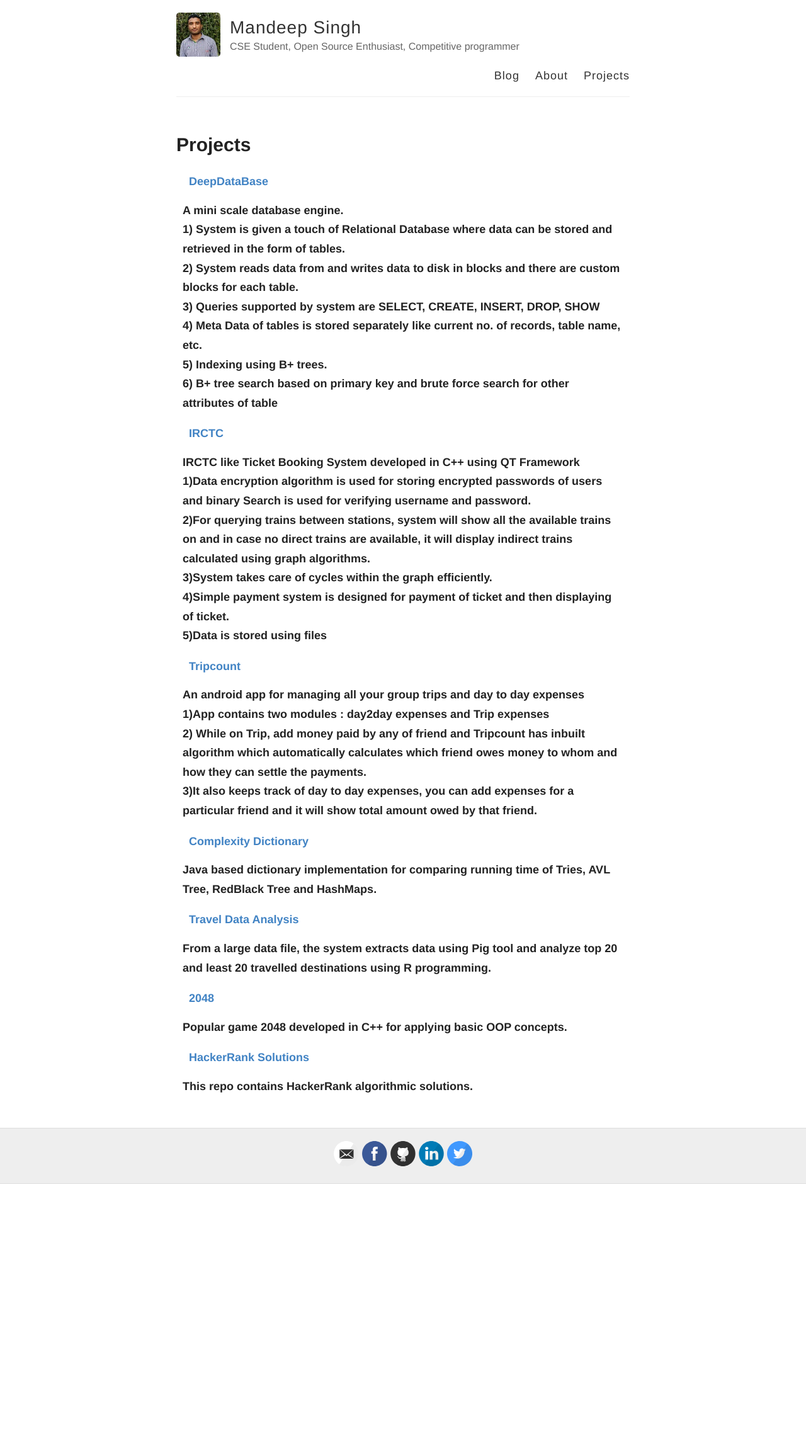
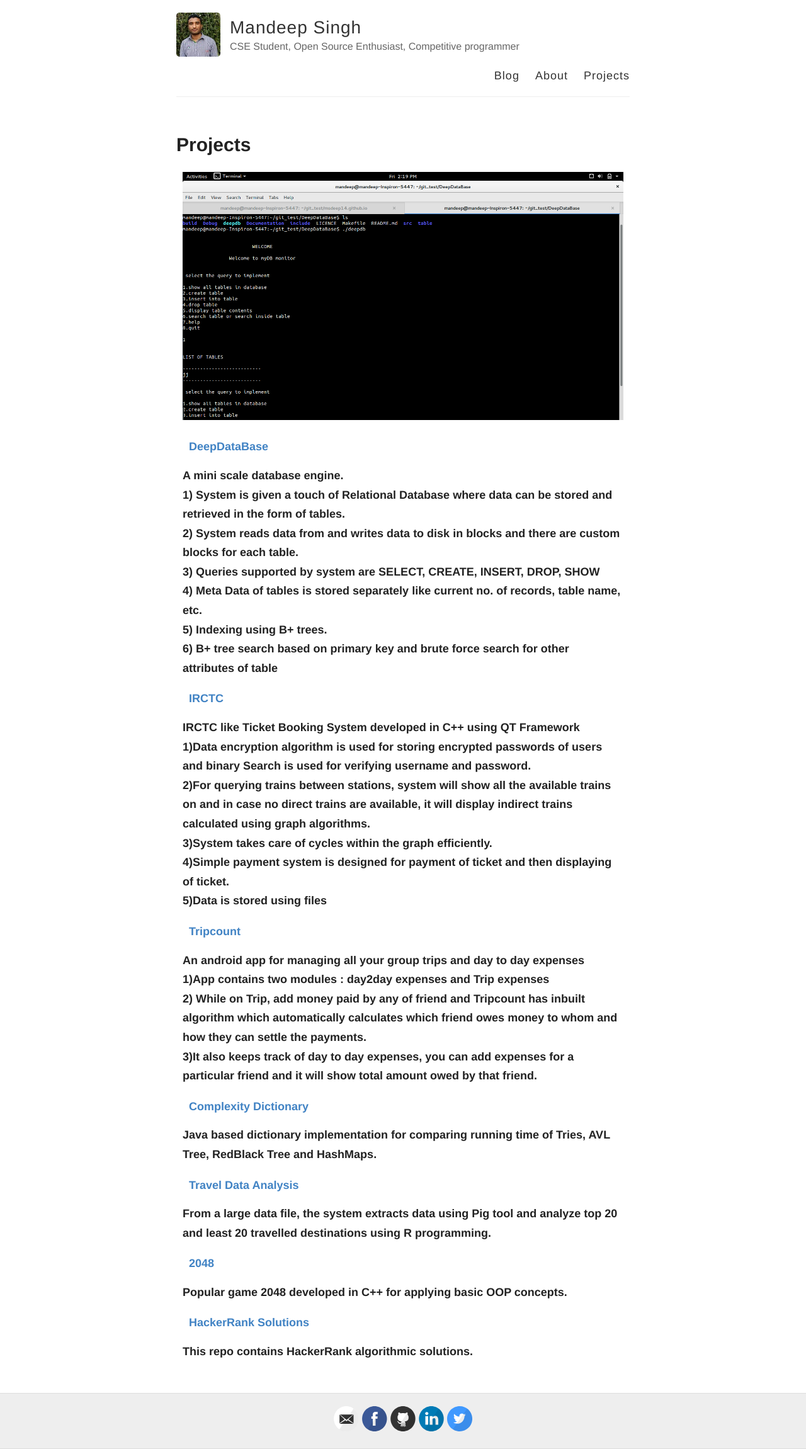
Before and after one commit to msdeep14/msdeep14.github.io, a Jekyll site: the page built from projects.md, in a window 1280 px wide. Shown: the whole page at 63% size. Built offline with Jekyll 4.4.1, drawn with Linux system fonts in a browser that asks for light colours; before the commit the page ends 1880 px from its top, so only the background shows below that.

Commit message:
add project details

```diff
--- a/_includes/projects.html
+++ b/_includes/projects.html
@@ -3,6 +3,9 @@
 
   <div class="panel panel-default">
     <div class="panel-body">
+        <h4>
+            <a href="http://www.google.com"><img src="{{ site.baseurl }}/images/deepdatabase.png"/></a>
+        </h4>
 		<h5>
 			<i class="fa fa-github"></i>&nbsp;&nbsp;<strong><a href="https://github.com/msdeep14/DeepDataBase">DeepDataBase</a></strong> <br/>
 			<p>A mini scale database engine.<br />
```
Also changed, not shown: images/deepdatabase.png (added).
